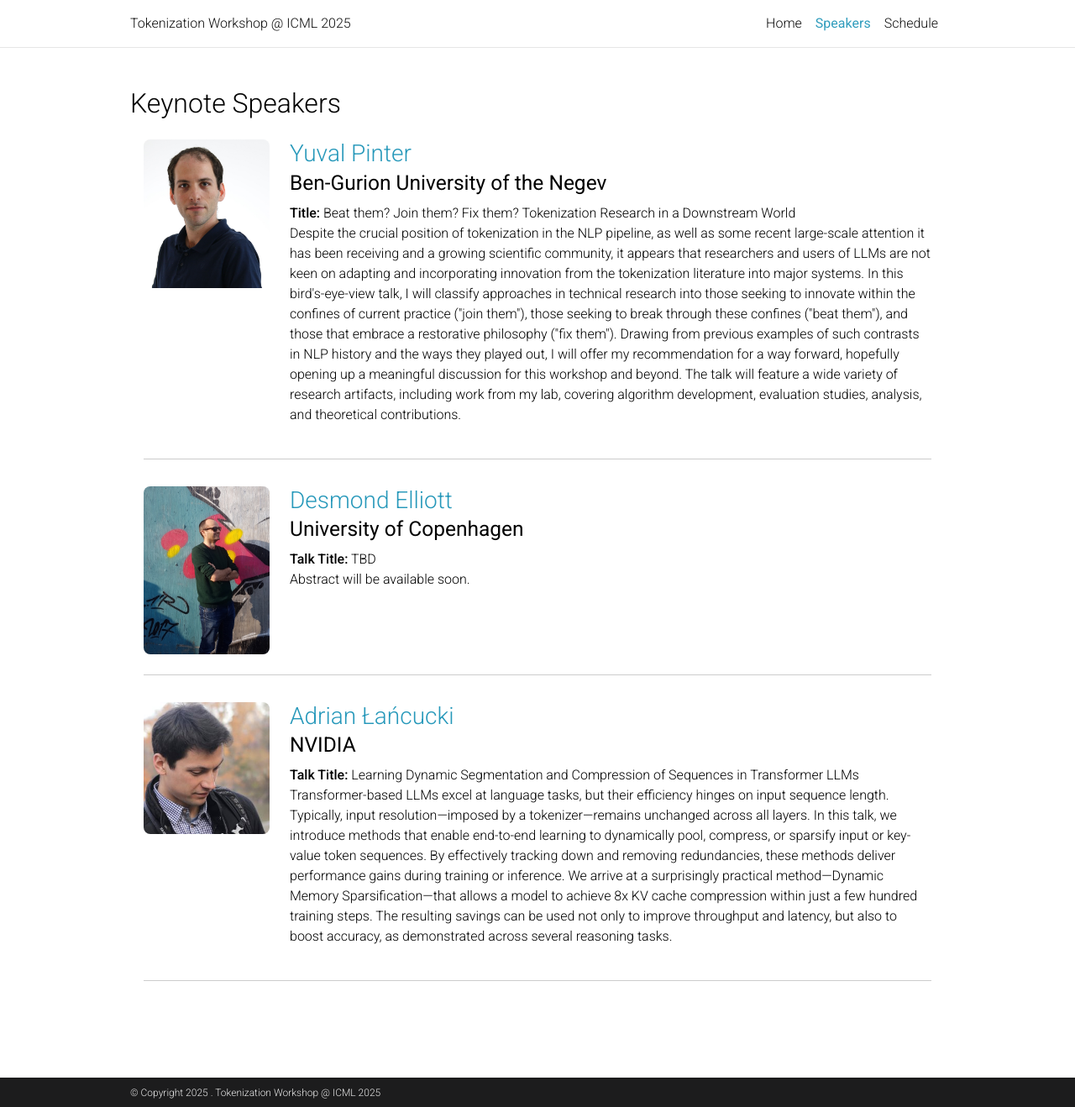
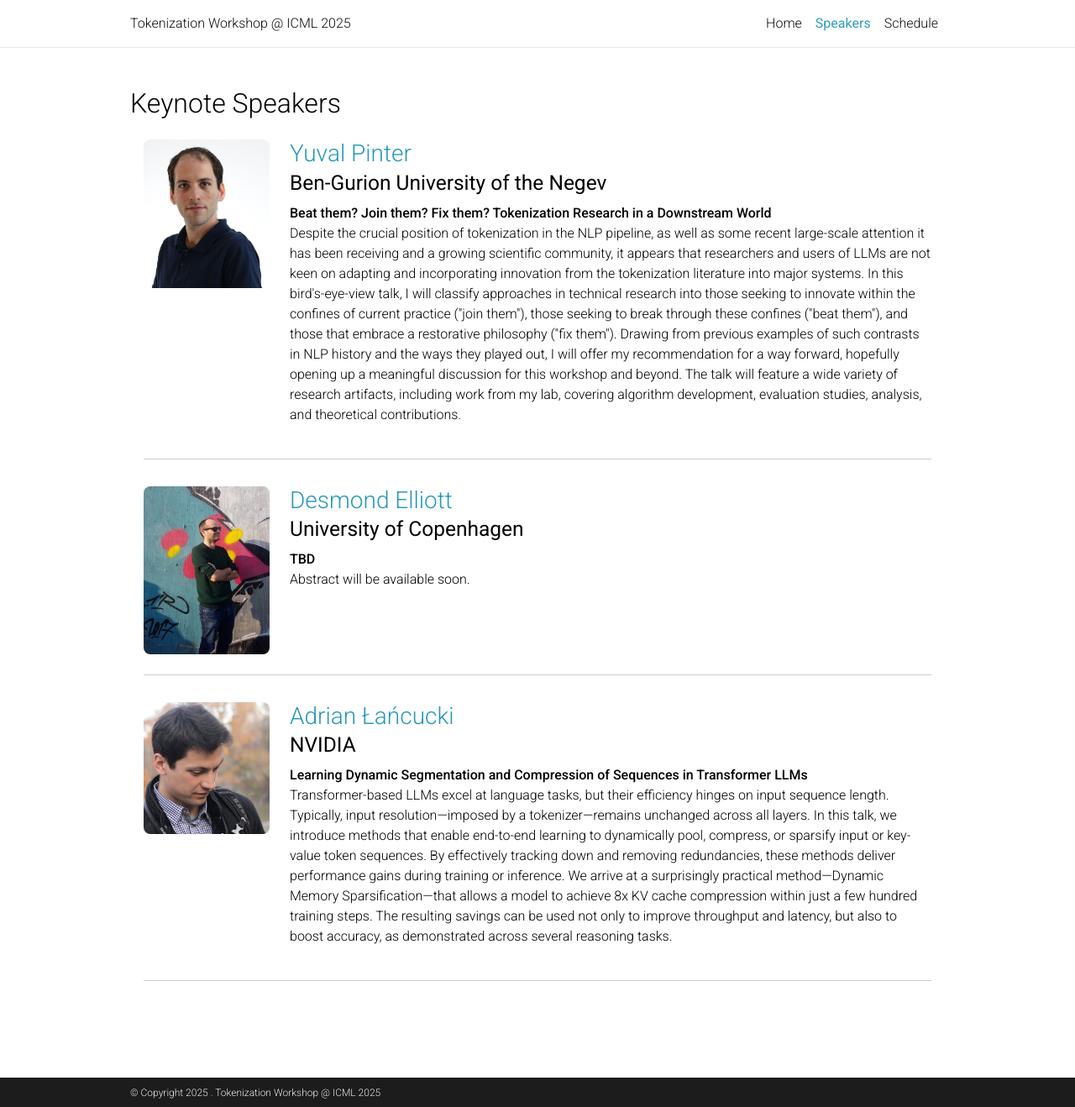
Before and after one commit to tokenization-workshop/tokenization-workshop.github.io, a Jekyll site: the page built from _pages/speakers.md, in a window 1280 px wide and 1318 px high. Shown: the whole window at 84% size. Built offline with Jekyll 4.4.1, drawn with Linux system fonts in a browser that asks for light colours; comment, search, counter and statistics services are not loaded; a style sheet for code colours, icons or effects is not loaded.

Commit message:
formatting speakers

```diff
--- a/_pages/speakers.md
+++ b/_pages/speakers.md
@@ -18,7 +18,7 @@ nav_order: 2
           <small>Ben-Gurion University of the Negev</small>
         </h3>
         <p class="abstract">
-          <strong>Title:</strong> Beat them? Join them? Fix them? Tokenization Research in a Downstream World<br>
+          <strong>Beat them? Join them? Fix them? Tokenization Research in a Downstream World</strong><br>
           Despite the crucial position of tokenization in the NLP pipeline, as well as some recent large-scale attention it has been receiving and a growing scientific community, it appears that researchers and users of LLMs are not keen on adapting and incorporating innovation from the tokenization literature into major systems. In this bird's-eye-view talk, I will classify approaches in technical research into those seeking to innovate within the confines of current practice ("join them"), those seeking to break through these confines ("beat them"), and those that embrace a restorative philosophy ("fix them"). Drawing from previous examples of such contrasts in NLP history and the ways they played out, I will offer my recommendation for a way forward, hopefully opening up a meaningful discussion for this workshop and beyond. The talk will feature a wide variety of research artifacts, including work from my lab, covering algorithm development, evaluation studies, analysis, and theoretical contributions.
         </p>
       </div>
@@ -32,7 +32,7 @@ nav_order: 2
           <small>University of Copenhagen</small>
         </h3>
         <p class="abstract">
-          <strong>Talk Title:</strong> TBD<br>
+          <strong>TBD</strong><br>
           Abstract will be available soon.
         </p>
       </div>
@@ -46,7 +46,7 @@ nav_order: 2
           <small>NVIDIA</small>
         </h3>
         <p class="abstract">
-          <strong>Talk Title:</strong> Learning Dynamic Segmentation and Compression of Sequences in Transformer LLMs<br>
+          <strong>Learning Dynamic Segmentation and Compression of Sequences in Transformer LLMs</strong><br>
           Transformer-based LLMs excel at language tasks, but their efficiency hinges on input sequence length. Typically, input resolution—imposed by a tokenizer—remains unchanged across all layers. In this talk, we introduce methods that enable end-to-end learning to dynamically pool, compress, or sparsify input or key-value token sequences. By effectively tracking down and removing redundancies, these methods deliver performance gains during training or inference. We arrive at a surprisingly practical method—Dynamic Memory Sparsification—that allows a model to achieve 8x KV cache compression within just a few hundred training steps. The resulting savings can be used not only to improve throughput and latency, but also to boost accuracy, as demonstrated across several reasoning tasks.
         </p>
       </div>
```
